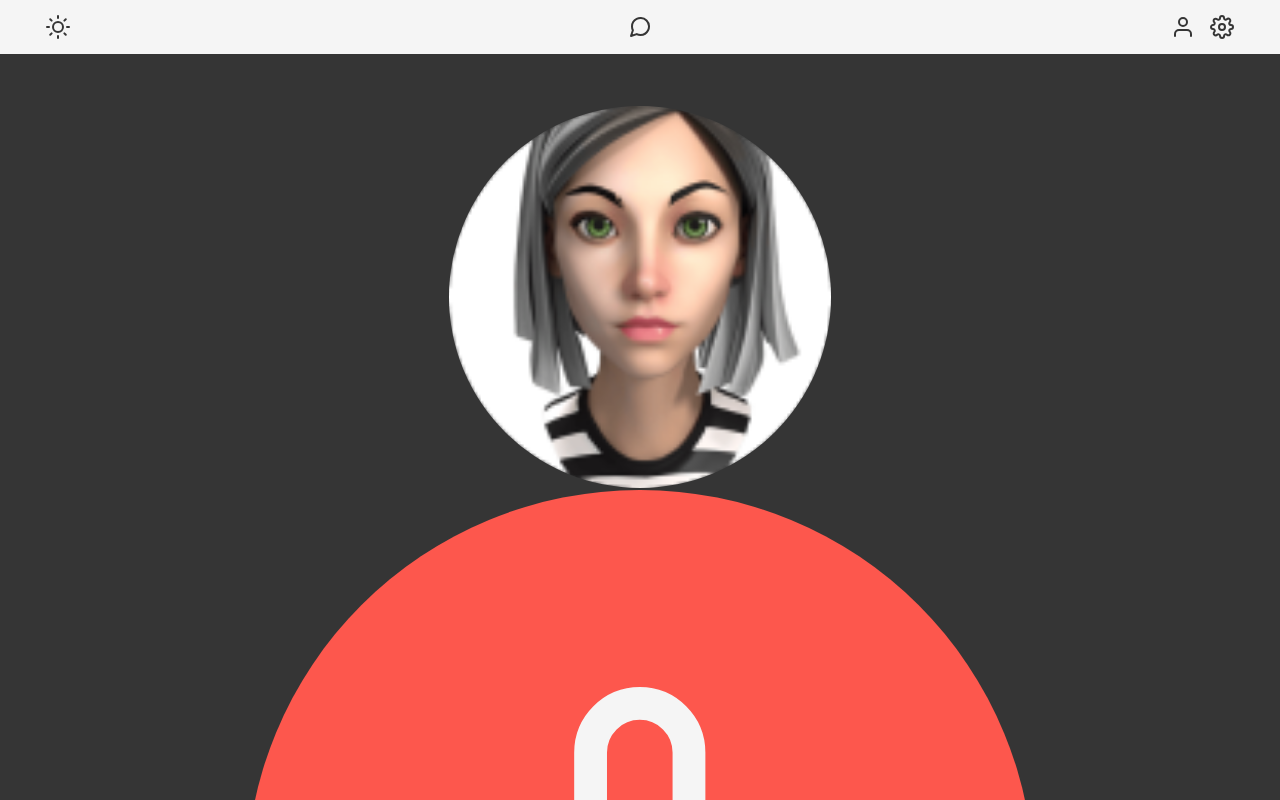
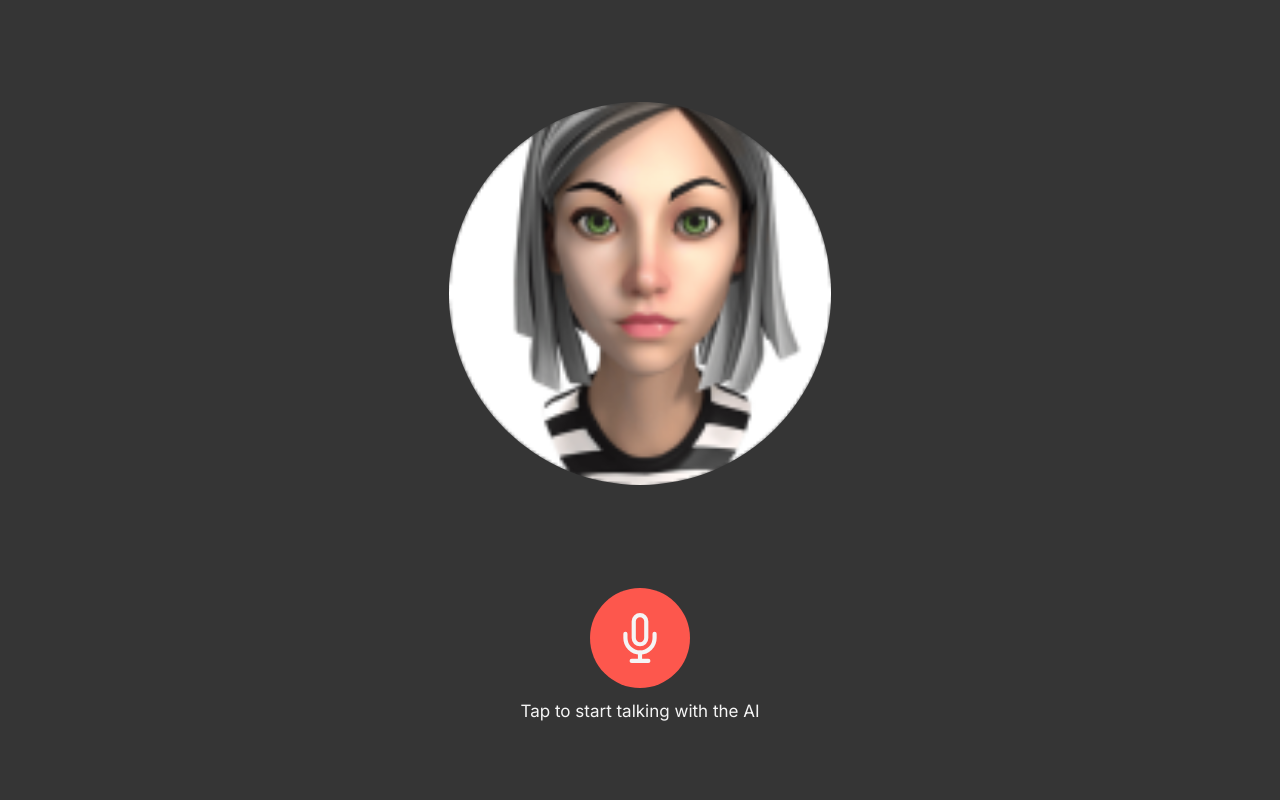
Before and after one commit to srijanmishra/Conversationally, a React (Vite) app in the folder examples/web_voice_chat/web_voice_chat_app/: page / in a window 1280 px wide. Shown: the top 800 px of the page. Built offline with nearby package versions, Linux system fonts and the light colour scheme.

Commit message:
Temporarily comments out nav so that it doesnt show on logout pages

```diff
--- a/examples/web_voice_chat/web_voice_chat_app/src/components/UserActionButton/UserActionButton.jsx
+++ b/examples/web_voice_chat/web_voice_chat_app/src/components/UserActionButton/UserActionButton.jsx
@@ -31,6 +31,7 @@ const UserActionButton = (props) => {
 
   return (
     <>
+    <div style={{"display": "flex", "flexDirection": "column", "alignItems": "center"}}>
       <button
         className={`UserActionButton UserActionButton-${props.status} ${
           isDisabled ? "disabled" : ""
@@ -41,6 +42,7 @@ const UserActionButton = (props) => {
         {statusIcon}
       </button>
       <p className="text-center">{statusText}</p>
+    </div>
     </>
   );
 };
--- a/examples/web_voice_chat/web_voice_chat_app/src/components/UserActionButton/UserActionButton.scss
+++ b/examples/web_voice_chat/web_voice_chat_app/src/components/UserActionButton/UserActionButton.scss
@@ -2,7 +2,8 @@
 
 .UserActionButton {
   border-radius: 500%;
-  width: 100%;
+  width: 100px;
+  height: 100px;
   aspect-ratio: 1;
   border: none;
   background-color: $color-userAction-standby;
--- a/examples/web_voice_chat/web_voice_chat_app/src/layout.jsx
+++ b/examples/web_voice_chat/web_voice_chat_app/src/layout.jsx
@@ -10,7 +10,7 @@ import { Link } from "react-router-dom";
 const Layout = ({ children }) => {
   return (
     <>
-      <nav>
+      {/* <nav>
         <div className="container">
           <div className="row">
             <div className="col-4">
@@ -29,7 +29,7 @@ const Layout = ({ children }) => {
             </div>
           </div>
         </div>
-      </nav>
+      </nav> */}
       <main className="py-5">{children}</main>
       <footer></footer>
     </>
--- a/examples/web_voice_chat/web_voice_chat_app/src/pages/ChatPage.jsx
+++ b/examples/web_voice_chat/web_voice_chat_app/src/pages/ChatPage.jsx
@@ -120,7 +120,7 @@ export const ChatPage = () => {
 
     return (
         <>
-            <section>
+            <div style={{display: "flex", flexDirection: "column", justifyContent: "space-around", height: "90vh"}}>
                 <div className="container">
                     <div className="row justify-content-center">
                         <div className="col-4">
@@ -133,8 +133,6 @@ export const ChatPage = () => {
                         </div>
                     </div>
                 </div>
-            </section>
-            <section>
                 <div className="container">
                     <div className="row justify-content-center">
                         <div className="col-12 text-center">
@@ -145,7 +143,8 @@ export const ChatPage = () => {
                         </div>
                     </div>
                 </div>
-            </section>
+            </div>
         </>
   );
+
 };
```
Lines whose indentation alone changed are shown as unchanged.
